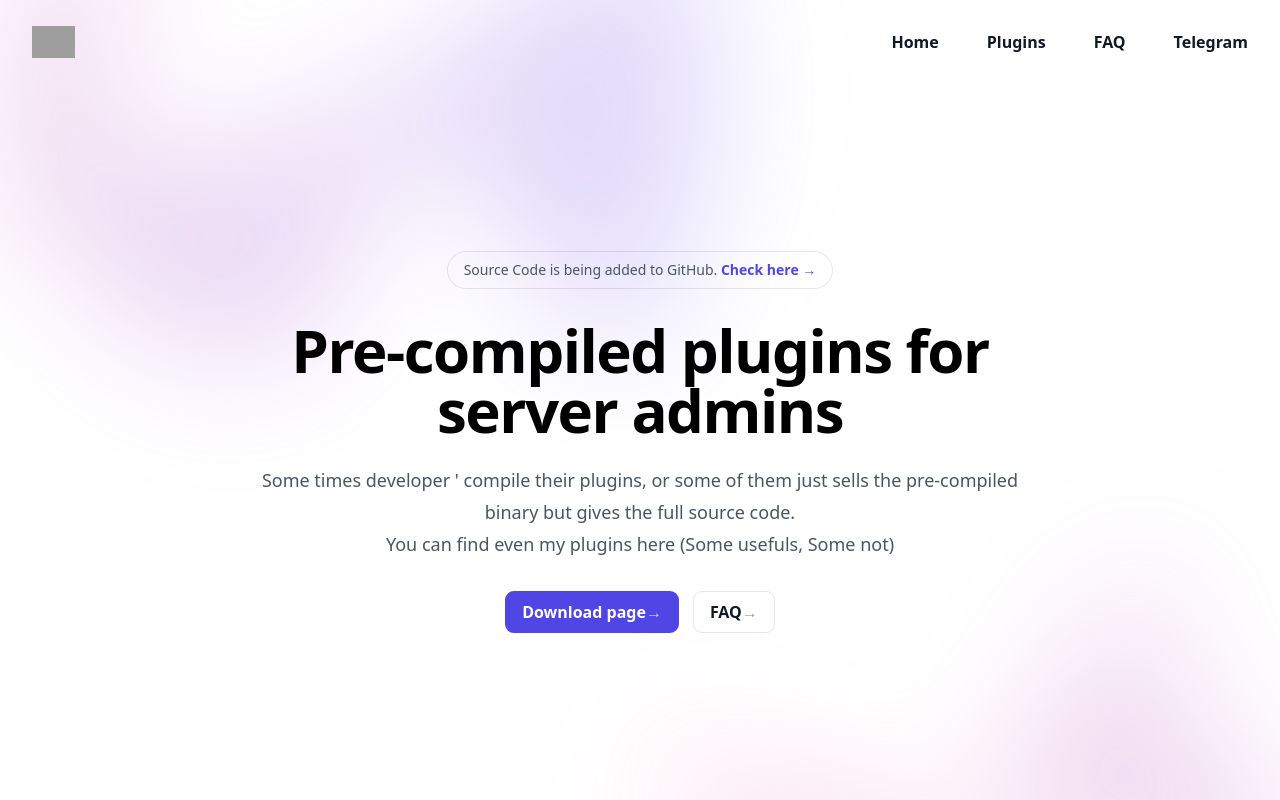
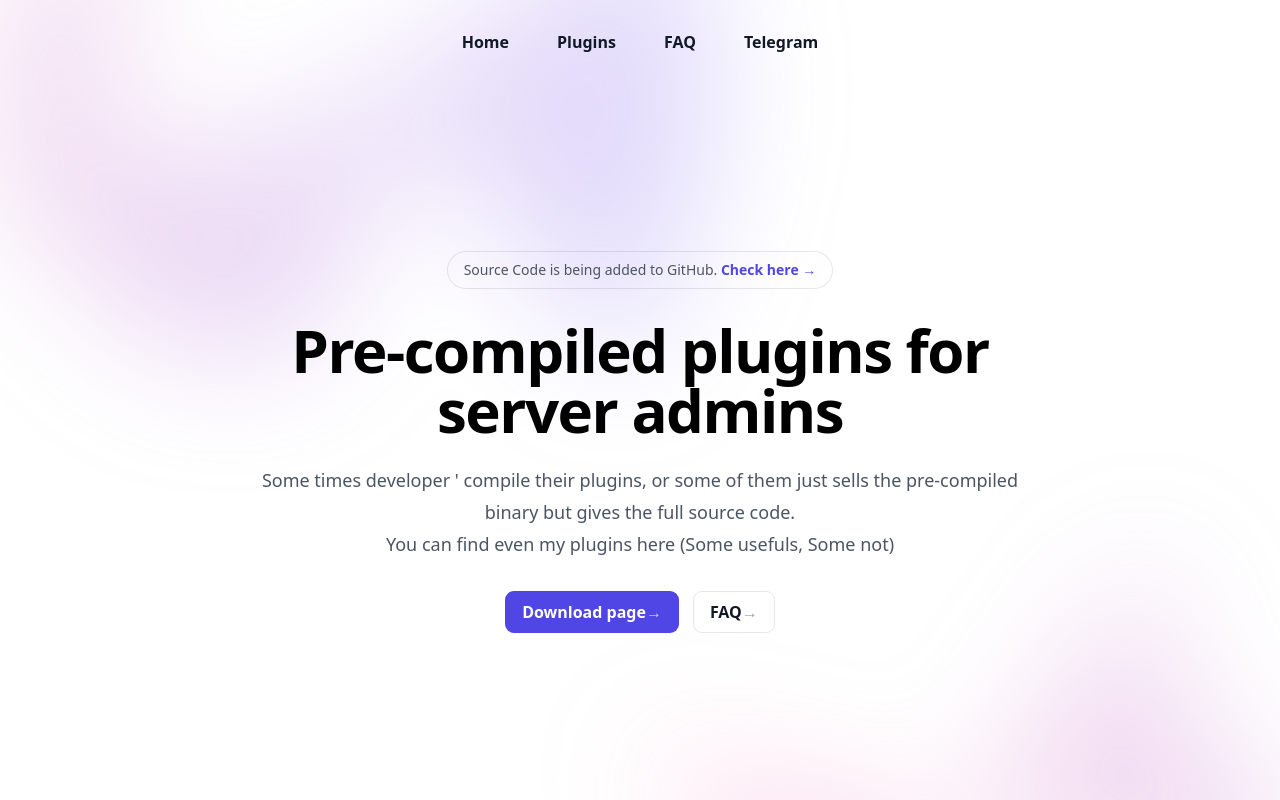
Before and after one commit to Bildcraft1/whixardplugins, a Next.js app: page / in a window 1280 px wide. Shown: the top 800 px of the page. Built offline with nearby package versions, Linux system fonts and the light colour scheme; grey boxes are pictures that could not be loaded.

Commit message:
Rewrite of the UI

```diff
--- a/components/navbar.tsx
+++ b/components/navbar.tsx
@@ -45,12 +45,6 @@ export default function Navbar() {
         <div className="px-6 pt-6 lg:px-8">
           <div>
             <nav className="flex h-9 items-center justify-between" aria-label="Global">
-              <div className="flex lg:min-w-0 lg:flex-1" aria-label="Global">
-                <a href="#" className="-m-1.5 p-1.5">
-                  <span className="sr-only">WhiXard Plugins</span>
-                  <img className="h-8" src="https://tailwindui.com/img/logos/mark.svg?color=indigo&shade=600" alt="" />
-                </a>
-              </div>
               <div className="flex lg:hidden">
                 <button
                   type="button"
@@ -61,7 +55,7 @@ export default function Navbar() {
                   <Bars3Icon className="h-6 w-6" aria-hidden="true" />
                 </button>
               </div>
-              <div className="hidden lg:flex lg:min-w-0 lg:flex-1 lg:justify-end lg:gap-x-12">
+              <div className="hidden lg:flex lg:min-w-0 lg:flex-1 lg:justify-center lg:gap-x-12">
                 {navigation.map((item) => (
                   <a key={item.name} href={item.href} className="font-semibold text-gray-900 hover:text-gray-900">
                     {item.name}
@@ -75,11 +69,6 @@ export default function Navbar() {
                   <div className="flex">
                     <a href="#" className="-m-1.5 p-1.5">
                       <span className="sr-only">Your Company</span>
-                      <img
-                        className="h-8"
-                        src="https://tailwindui.com/img/logos/mark.svg?color=indigo&shade=600"
-                        alt=""
-                      />
                     </a>
                   </div>
                   <div className="flex">
--- a/pages/faq.tsx
+++ b/pages/faq.tsx
@@ -1,6 +1,4 @@
-import { Dialog } from '@headlessui/react'
 import { useState } from 'react'
-import { Bars3Icon, XMarkIcon } from '@heroicons/react/24/outline'
 import { Disclosure } from '@headlessui/react'
 import { ChevronUpIcon } from '@heroicons/react/20/solid'
 import Navbar from '../components/navbar'
--- a/pages/index.tsx
+++ b/pages/index.tsx
@@ -1,6 +1,7 @@
 import { useState } from 'react'
 import Navbar from '../components/navbar'
 import Link from 'next/link'
+import Head from 'next/head'
 
 export default function Home() {
 
@@ -8,6 +9,9 @@ export default function Home() {
 
   return (
     <div className="isolate bg-white">
+      <Head>
+        <title>WhiXard Plugins</title>
+      </Head>
       <Navbar></Navbar>
       <main>
         <div className="relative px-6 lg:px-8">
```
